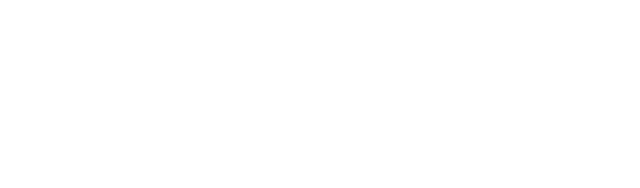
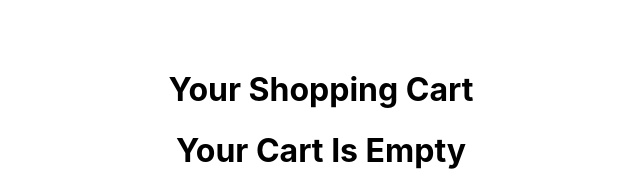
Before and after one commit to tibraj/analogDream, a React (Create React App) app: page / in a window 1280 px wide. Shown: the part 8180-8368 px from the top of the page, without its empty margins (319-959 px from the left). Before the commit the page ends 8229 px from the top, so only its background shows below. Built offline with nearby package versions, Linux system fonts and the light colour scheme.

Commit message:
fixed shopping cart

```diff
--- a/src/App.js
+++ b/src/App.js
@@ -3,35 +3,40 @@
 import './App.css';
 import Item from './components/Item.js'
 import instruments from './instruments/instrument.js'
-
+import Cart from './components/Cart.js'
 function App() {
   console.log(instruments);
-  // const [cart, setCartItems] = useState([]);
-  // const handleCartAddition = (id) => {
-  //   setCartItems(cart => {
-  //     const cartItem = cart.find(instrument => instrument.id === id);
-  //     if(cartItem) {
-  //       return cart.map(instrument => {
-  //         if(instrument.id !== id) return instrument;
-  //         console.log(instrument.id);
-  //         return {...cartItem, quantity: instrument.quantity + 1};
-  //       });
-  //     }
-  //     const instrument = instruments.find(instrument => instrument.id === id);
-  //     return [...cart, {...instrument, quanitty: 1}];
-  //   });
-  // }
+  const [cartItems, setCartItems] = useState([]);
+  const handleCartAddition = id => {
+    setCartItems(cartItems => {
+      const cartItem = cartItems.find(item => item.id === id);
+      if(cartItem) {
+        return cartItems.map(item => {
+          if(item.id !== id) return item;
+          return {...cartItem, quantity: item.quantity + 1};
+        });
+      }
+      const instrument = instruments.find(instrument => instrument.id === id);
+      return [...cartItems, {...instrument, quantity: 1}];
+    });
+  };
 
-  // const totalCost = cart.reduce(
-  //   (acc, instrument) => acc + instrument.price * instrument.quanitity, 0
-  // );
+  const totalCost = cartItems.reduce((acc, instrument) =>
+    acc + instrument.price * instrument.quantity, 0
+  );
   return (
     <div className="App">
       <h1>Hello World</h1>
-      {instruments.map(instrument => (
-        <Item key={instrument.title} name={instrument.name} name={instrument.name} image={instrument.image} price={instrument.price}
-        sounds={instrument.sounds} effects={instrument.effects} sequencer={instrument.sequencer} yearOfRelease={instrument.yearOfRelease} />
-      ))}
+      <div className="instruments">
+        {instruments.map(instrument => (
+          <Item key={instrument.id} name={instrument.name} name={instrument.name} image={instrument.image} price={instrument.price}
+          sounds={instrument.sounds} effects={instrument.effects} sequencer={instrument.sequencer} yearOfRelease={instrument.yearOfRelease}
+          handleCartAddition={() => handleCartAddition(instrument.id)}/>
+        ))}
+      </div>
+      <div className="cart">
+        <Cart cartItems={cartItems} totalCost={totalCost} />
+      </div>
     </div>
   );
 }
--- a/src/components/Cart.js
+++ b/src/components/Cart.js
@@ -5,20 +5,22 @@
     return (
         <div>
             <h1>Your Shopping Cart</h1>
-            {cartItems.length > 0 ? (
+            {cartItems.length === 0 ? (
+                <div>
+                    <h1>Your Cart Is Empty</h1>
+                </div>
+            ) : (
                 <div>
                     {cartItems.map(item => (
                         <CartItem
                             key={item.id}
                             name={item.name}
-                            quanitity={item.quantity}
+                            quantity={item.quantity}
                             cost={item.price * item.quantity}
                         />
                     ))}
                     <h2>Total Cost: ${totalCost}</h2>
                 </div>
-            ) : (
-                <h1>Your Cart Is Empty</h1>
             )}
         </div>
     );
--- a/src/components/Item.js
+++ b/src/components/Item.js
@@ -3,7 +3,7 @@
 
 
 
-export default function Item({name, image, price, sounds, effects, sequencer, yearOfRelease, onCartAddition}) {
+export default function Item({name, image, price, sounds, effects, sequencer, yearOfRelease, handleCartAddition}) {
     return (
     <div className='items'>
                 <h1 className='name'>{name}</h1>
@@ -13,7 +13,7 @@
                 <p className='effects'>Effects: {effects}</p>
                 <p className='sequencer'>Sequencer: {sequencer}</p>
                 <p className='year-of-release'>Year of Release: {yearOfRelease}</p>
-                <button onClick={onCartAddition}>Add to Cart</button>
+                <button onClick={handleCartAddition}>Add to Cart</button>
             <br/><br/><br/><br/>
             </div>
     )
```
Also changed, not shown: 1 other file (tests, documents, lock files or other folders).
